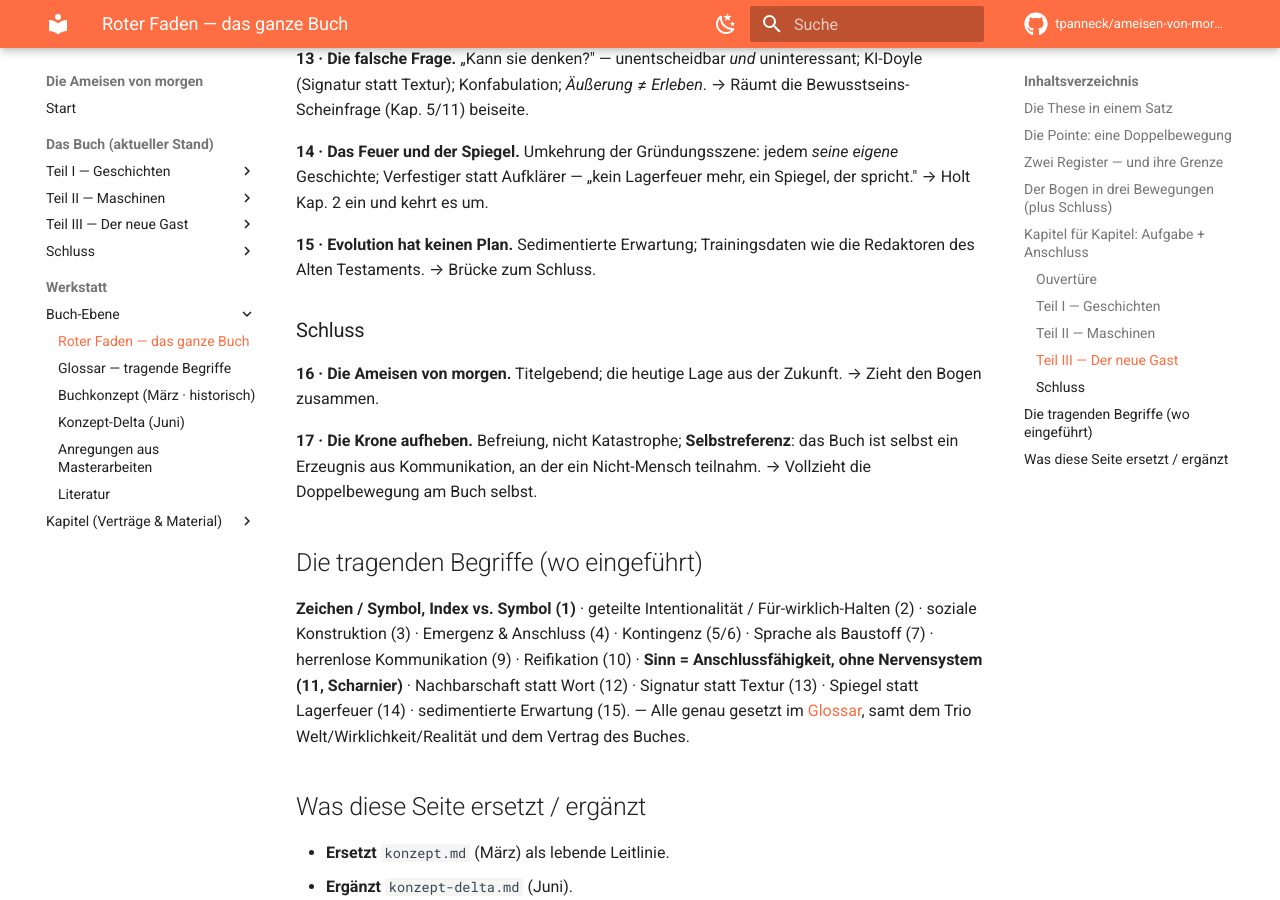
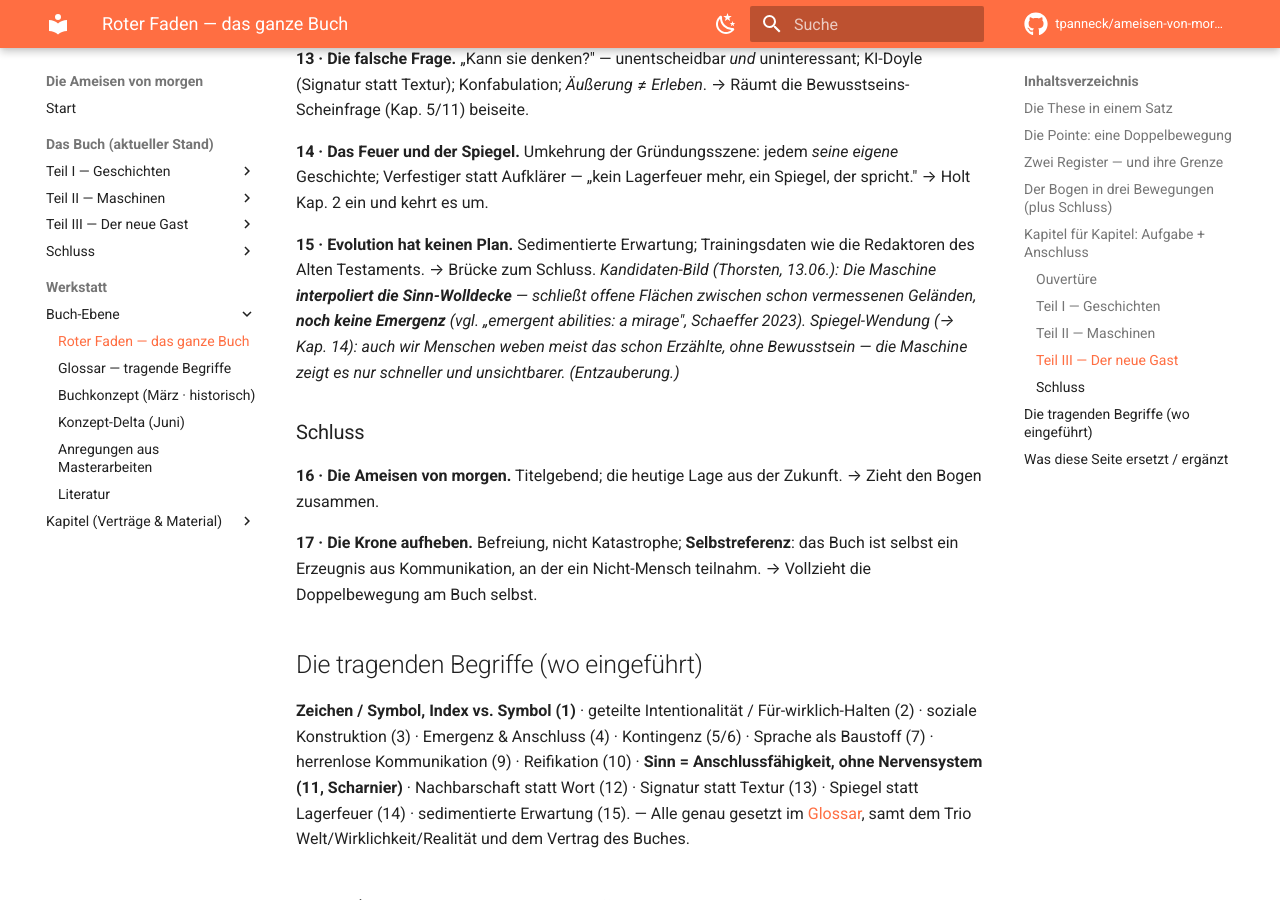
Before and after one commit to tpanneck/ameisen-von-morgen, an MkDocs documentation site: the page built from docs/buch-roter-faden.md, in a window 1280 px wide and 900 px high, scrolled down 3222 px. Built offline with MkDocs 1.6.1 and Material for MkDocs 9.7.7, drawn with Linux system fonts in a browser that asks for light colours; comment, search, counter and statistics services are not loaded.

Commit message:
Buch-Vertrag: Kandidaten-Bild 'Maschine interpoliert die Sinn-Wolldecke' (Kap. 15, Spiegel-Wendung Kap. 14)
Interpolation statt Emergenz (Schaeffer 2023); Spiegel-Wendung: auch der Mensch webt das schon
Erzaehlte (Entzauberung). Thorstens Formulierung als Keim.

Co-Authored-By: Claude Fable 5 <noreply@anthropic.com>

```diff
--- a/docs/buch-roter-faden.md
+++ b/docs/buch-roter-faden.md
@@ -131,7 +131,11 @@ Verfestiger statt Aufklärer — „kein Lagerfeuer mehr, ein Spiegel, der spric
 und kehrt es um.
 
 **15 · Evolution hat keinen Plan.** Sedimentierte Erwartung; Trainingsdaten wie die Redaktoren des
-Alten Testaments. → Brücke zum Schluss.
+Alten Testaments. → Brücke zum Schluss. *Kandidaten-Bild (Thorsten, 13.06.): Die Maschine
+**interpoliert die Sinn-Wolldecke** — schließt offene Flächen zwischen schon vermessenen Geländen,
+**noch keine Emergenz** (vgl. „emergent abilities: a mirage", Schaeffer 2023). Spiegel-Wendung
+(→ Kap. 14): auch wir Menschen weben meist das schon Erzählte, ohne Bewusstsein — die Maschine
+zeigt es nur schneller und unsichtbarer. (Entzauberung.)*
 
 ### Schluss
 
```
